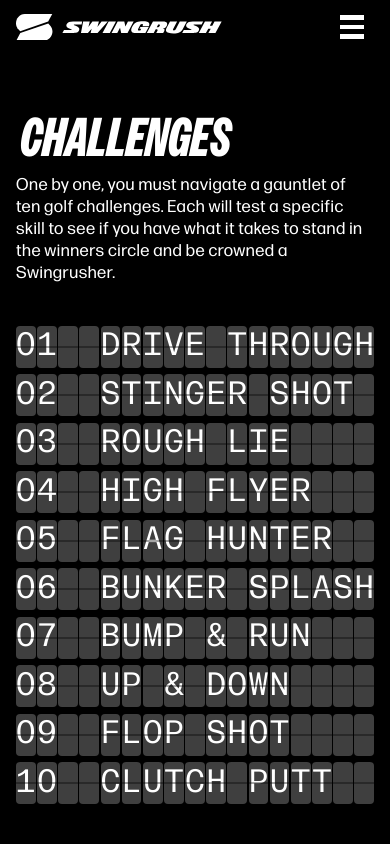
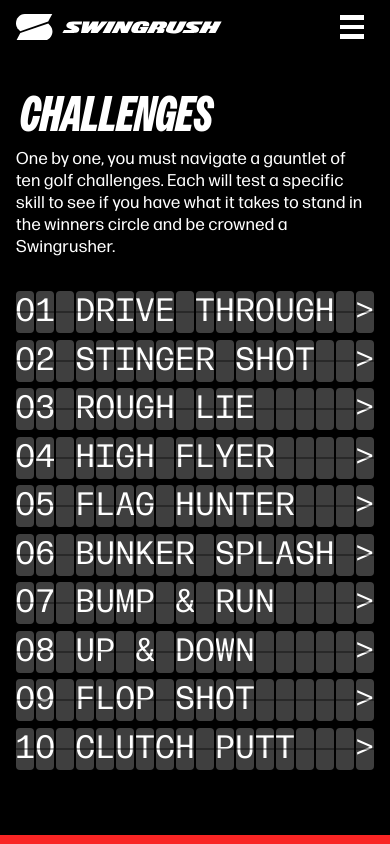
Before and after one commit to JonathanCarthagos/SwingRush, a Next.js app: page /challenges in a window 390 px wide. Shown: the top 844 px of the page. Built offline with nearby package versions, Linux system fonts and the light colour scheme.

Commit message:
feat: update challenges accordion layout

```diff
--- a/components/sections/challenges-page-section.tsx
+++ b/components/sections/challenges-page-section.tsx
@@ -186,15 +186,20 @@ export function ChallengesPageSection({
 }: ChallengesPageSectionProps) {
   const [openItemId, setOpenItemId] = useState<string | null>(null);
   const boardItems = useMemo<SplitFlapAccordionItem[]>(() => {
-    const labels = items.map(
+    const baseLabels = items.map(
       (item) =>
-        `${item.number.padStart(2, "0")}  ${item.title.toUpperCase()}`,
+        `${item.number.padStart(2, "0")} ${item.title.toUpperCase()}`,
     );
-    const columnCount = Math.max(...labels.map((label) => label.length), 1);
+    const contentColumnCount = Math.max(
+      ...baseLabels.map((label) => label.length),
+      17,
+    );
 
     return items.map((item, index) => ({
       id: item.id,
-      label: labels[index].padEnd(columnCount, " "),
+      label: `${baseLabels[index].padEnd(contentColumnCount, " ")}${
+        openItemId === item.id ? "v" : ">"
+      }`,
       accessibleLabel: `${
         openItemId === item.id ? "Close" : "Open"
       } challenge ${item.number}: ${item.title}`,
@@ -205,16 +210,16 @@ export function ChallengesPageSection({
   return (
     <section
       className={cn(
-        "bg-black px-gutter-x pb-16 pt-nav-offset text-white",
+        "bg-black px-4 pb-16 pt-nav-offset text-white",
         className,
       )}
       {...props}
     >
-      <div className="mx-auto w-full max-w-[25.125rem] pt-[3.75rem]">
+      <div className="mx-auto w-full max-w-[25.125rem] pt-10">
         <DisplayHeading
           as="h1"
           text="CHALLENGES"
-          className="box-border max-w-full px-[0.08em] font-display text-[clamp(3rem,14vw,3.75rem)] uppercase leading-[0.88] [text-wrap:balance]"
+          className="box-border max-w-full px-[0.08em] font-display text-[3.125rem] uppercase leading-[0.84] [text-wrap:balance]"
         />
         <p className="mt-3 max-w-[23.125rem] font-body text-[1.0625rem] leading-[1.3] tracking-body">
           {INTRO_COPY}
@@ -229,10 +234,10 @@ export function ChallengesPageSection({
                 current === itemId ? null : itemId,
               )
             }
-            className="mt-10"
+            className="mt-8"
           />
         ) : (
-          <p className="mt-10 font-body text-[1.0625rem] leading-[1.3] tracking-body">
+          <p className="mt-8 font-body text-[1.0625rem] leading-[1.3] tracking-body">
             Challenge details are coming soon.
           </p>
         )}
@@ -250,19 +255,25 @@ function ChallengeDetails({ item }: { item: ChallengeItem }) {
           alt={item.imageAlt}
           fill
           sizes="(max-width: 767px) calc(100vw - 2rem), 0px"
-          className="object-contain"
+          className="scale-[1.1] object-contain"
         />
       </div>
 
-      <dl className="mt-8 grid grid-cols-2 gap-x-6 gap-y-6 text-white">
+      <dl className="mt-8 grid grid-cols-2 gap-x-6 text-white">
+        <div className="min-w-0">
           <ChallengeDatum label="Club" value={item.club} />
+          <ChallengeDatum label="Shot" value={item.shot} />
+          <ChallengeDatum label="Distance" value={item.distance} />
+        </div>
+
+        <div className="min-w-0 space-y-5">
           <ChallengeDatum
             label="Target Height"
             value={`OPEN = ${item.targetHeight.open}\nELITE = ${item.targetHeight.elite}`}
           />
-        <ChallengeDatum label="Shot" value={item.shot} />
           <ChallengeDatum label="Time Limit" value={item.timeLimit} />
-        <ChallengeDatum label="Distance" value={item.distance} />
+        </div>
+
         <ChallengeDatum
           label="Description"
           value={item.description}
--- a/components/ui/split-flap-board.tsx
+++ b/components/ui/split-flap-board.tsx
@@ -27,7 +27,7 @@ const MIN_FLIP_MS = 51;
 const MAX_FLIP_MS = 66;
 const SETTLE_JITTER_MS = 48;
 const STEP_SCHEDULING_BUDGET_MS = 20;
-const FLAP_DECK = " ABCDEFGHIJKLMNOPQRSTUVWXYZ0123456789";
+const FLAP_DECK = " ABCDEFGHIJKLMNOPQRSTUVWXYZ0123456789>v";
 
 const MOTION_EASE: [number, number, number, number] = [0.32, 0.72, 0, 1];
 const MOTION_EASE_IN: [number, number, number, number] = [0.76, 0, 0.24, 1];
```
Lines whose indentation alone changed are shown as unchanged.
